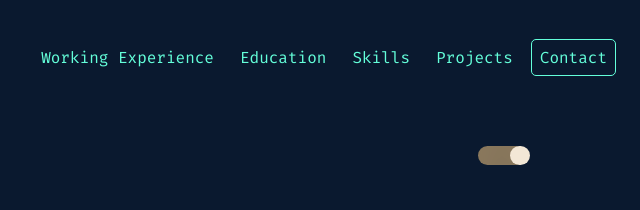
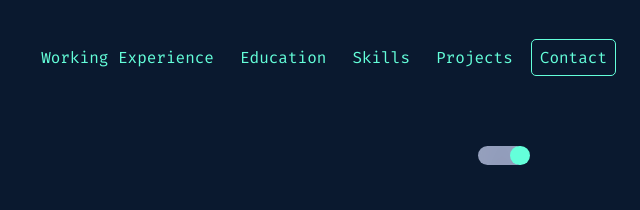
Before and after one commit to arianna-palazzini/Portfolio, a plain HTML site: page index.html in a window 1280 px wide. Both pictures are taken after a click on the button 1127 px from the left and 155 px from the top of the page. Shown: the top 210 px of the page, 640-1280 px from the left. Drawn offline with nearby package versions, Linux system fonts and the light colour scheme.

Commit message:
commit switcher

```diff
--- a/script.js
+++ b/script.js
@@ -25,6 +25,7 @@ const jq = document.getElementById('jqSkill');
 const ts = document.getElementById('tsSkill');
 const ang = document.getElementById('angSkill');
 const pallina = document.getElementById('pallina');
+const switcher = document.getElementById('toggle');
 var x = false;
 
 
@@ -38,6 +39,7 @@ pallina.addEventListener("click", function(){
     skills.classList.toggle('active');
     lineaEmail.classList.toggle('active');
     pallina.classList.toggle('active');
+    switcher.classList.toggle('active');
 
 
     for(let element of menu){
--- a/stile.css
+++ b/stile.css
@@ -199,6 +199,10 @@ h3.active, h5.active, small.active{
     cursor: pointer;
 }
 
+#toggle.active {
+    box-shadow: inset 0 8px 60px #a8b2d1;
+}
+
 #pallina {
     position: absolute;
     width: 1.2em;
@@ -224,4 +228,5 @@ h3.active, h5.active, small.active{
 
 #pallina.active {
     left:2em;
+    background-color: #64ffda;
 }
```
